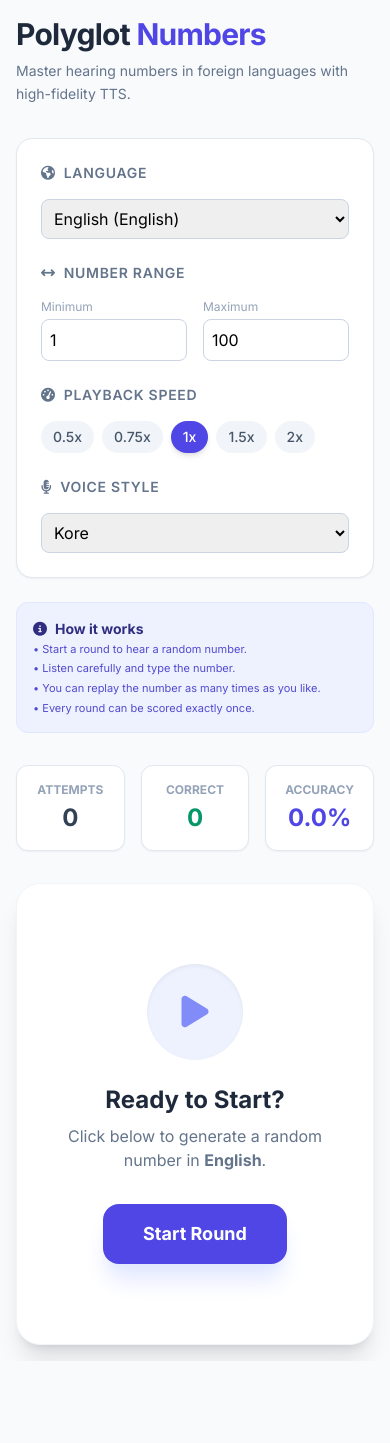
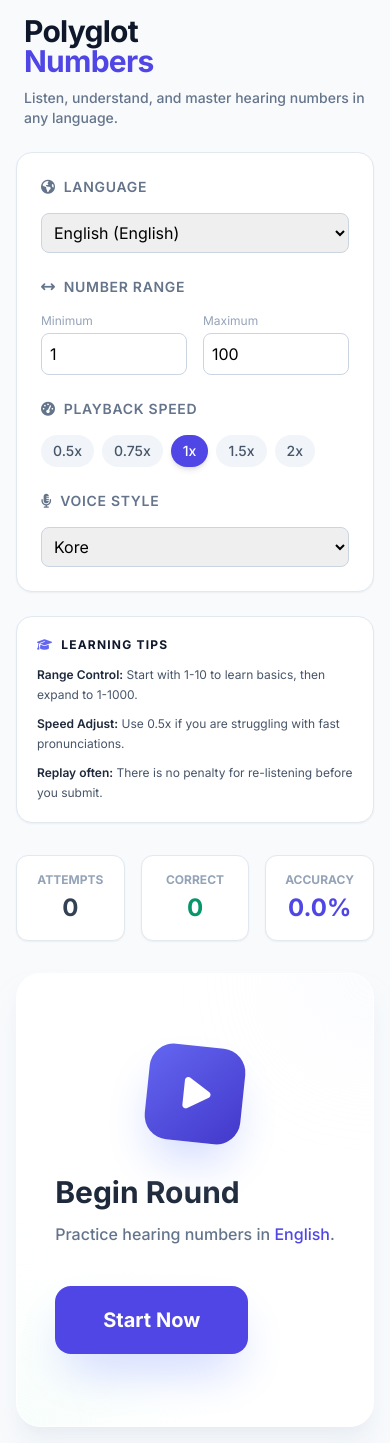
Before and after one commit to michael2004-source/michael2004-source, a React (Vite) app: page / in a window 390 px wide. Before the commit the page ends 1361 px from the top, so only its background shows below. Built offline with nearby package versions, Linux system fonts and the light colour scheme.

Commit message:
feat(gemini): Improve TTS prompt and API key handling
Refines the Gemini TTS prompt for better accuracy and ensures a fresh API key instance is used on each request. Enhances error handling for API key-related issues in `App.tsx` and provides immediate user feedback after API key selection.

```diff
--- a/App.tsx
+++ b/App.tsx
@@ -31,7 +31,6 @@ const App: React.FC = () => {
   const audioContextRef = useRef<AudioContext | null>(null);
   const activeSourceRef = useRef<AudioBufferSourceNode | null>(null);
 
-  // Initialize Audio Context on first interaction
   const initAudio = () => {
     if (!audioContextRef.current) {
       audioContextRef.current = new (window.AudioContext || (window as any).webkitAudioContext)({
@@ -49,17 +48,17 @@ const App: React.FC = () => {
         await (window as any).aistudio.openSelectKey();
         setNeedsApiKey(false);
         setFeedback(null);
+        // Prompt for immediate start after key selection
+        setFeedback({ type: 'info', message: 'API key updated. You can now start the round.' });
       }
     } catch (err) {
       console.error("Failed to open key selector", err);
     }
   };
 
-  // Logic: Generating a new number
   const startNewRound = useCallback(async () => {
     initAudio();
 
-    // Validate range
     if (minRange > maxRange) {
       setFeedback({ type: 'error', message: 'Invalid range: Minimum cannot be greater than maximum.' });
       return;
@@ -85,16 +84,22 @@ const App: React.FC = () => {
       const errorMessage = error?.message || "An unknown error occurred.";
       console.error("Round Start Error:", error);
 
-      if (errorMessage.includes("Requested entity was not found") || errorMessage.includes("API_KEY")) {
+      // Handle the specific error indicating an API key issue or quota problem
+      if (errorMessage.includes("Requested entity was not found") ||
+          errorMessage.includes("API_KEY") ||
+          errorMessage.includes("401") ||
+          errorMessage.includes("403")) {
         setNeedsApiKey(true);
         setFeedback({
           type: 'error',
-          message: 'The API key is missing or invalid for this model. Please select a valid API key from a paid project.'
+          message: 'The model requires a valid API key from a paid project. Please select or refresh your key.'
         });
       } else {
         setFeedback({
           type: 'error',
-          message: `API Error: ${errorMessage}`
+          message: errorMessage.includes("non-audio response")
+            ? "Gemini attempted to reply with text instead of speech. Retrying usually helps."
+            : `API Error: ${errorMessage}`
         });
       }
       setCurrentNumber(null);
@@ -103,11 +108,9 @@ const App: React.FC = () => {
     }
   }, [minRange, maxRange, language, voice]);
 
-  // Logic: Playing/Replaying the audio
   const playAudio = (buffer: AudioBuffer) => {
     if (!audioContextRef.current) return;
 
-    // Stop existing audio
     if (activeSourceRef.current) {
       try { activeSourceRef.current.stop(); } catch(e) {}
     }
@@ -120,19 +123,15 @@ const App: React.FC = () => {
     activeSourceRef.current = source;
   };
 
-  // Logic: Submitting an answer
   const handleSubmit = () => {
     if (currentNumber === null) return;
     if (isScored) {
-      setFeedback({ type: 'info', message: 'This round is already scored. Start a new round to continue!' });
+      setFeedback({ type: 'info', message: 'Round already scored. Try a new one!' });
       return;
     }
 
     const trimmedInput = userInput.trim();
-    if (trimmedInput === '') {
-       setFeedback({ type: 'error', message: 'Please enter a number before submitting.' });
-       return;
-    }
+    if (trimmedInput === '') return;
 
     const parsedInput = parseInt(trimmedInput);
     const isCorrect = parsedInput === currentNumber;
@@ -146,32 +145,31 @@ const App: React.FC = () => {
     setFeedback({
       type: isCorrect ? 'success' : 'error',
       message: isCorrect
-        ? `Correct! The number was indeed ${currentNumber}.`
-        : `Incorrect. The spoken number was ${currentNumber}.`
+        ? `Perfect! It was ${currentNumber}.`
+        : `Nope! The number spoken was ${currentNumber}.`
     });
   };
 
-  // Logic: Setting changes reset the round (Anti-Cheat)
   useEffect(() => {
     setCurrentNumber(null);
     setCurrentAudioBuffer(null);
     setUserInput('');
     setIsScored(false);
     setFeedback(null);
-  }, [language, minRange, maxRange]);
+  }, [language, minRange, maxRange, voice]);
 
   return (
-    <div className="min-h-screen p-4 md:p-8 flex items-center justify-center">
-      <div className="max-w-5xl w-full grid grid-cols-1 lg:grid-cols-12 gap-8">
+    <div className="min-h-screen p-4 md:p-8 flex items-center justify-center bg-slate-50">
+      <div className="max-w-5xl w-full grid grid-cols-1 lg:grid-cols-12 gap-8 items-start">
 
         {/* Sidebar Settings */}
-        <div className="lg:col-span-4 flex flex-col gap-6">
-          <div className="mb-2">
-            <h1 className="text-3xl font-extrabold text-slate-800 tracking-tight">
-              Polyglot <span className="text-indigo-600">Numbers</span>
+        <div className="lg:col-span-4 flex flex-col gap-6 lg:sticky lg:top-8">
+          <div className="px-2">
+            <h1 className="text-3xl font-extrabold text-slate-900 tracking-tight leading-none">
+              Polyglot <span className="text-indigo-600 block sm:inline">Numbers</span>
             </h1>
-            <p className="text-slate-500 mt-2 leading-relaxed text-sm">
-              Master hearing numbers in foreign languages with high-fidelity TTS.
+            <p className="text-slate-500 mt-3 text-sm font-medium">
+              Listen, understand, and master hearing numbers in any language.
             </p>
           </div>
 
@@ -189,96 +187,97 @@ const App: React.FC = () => {
             isGenerating={isGenerating}
           />
 
-          <div className="bg-indigo-50 border border-indigo-100 p-4 rounded-xl">
-             <h4 className="text-indigo-900 font-bold text-sm mb-1 flex items-center gap-2">
-               <i className="fa-solid fa-circle-info"></i> How it works
+          <div className="bg-white border border-slate-200 p-5 rounded-2xl shadow-sm">
+             <h4 className="text-slate-900 font-bold text-xs uppercase tracking-widest mb-3 flex items-center gap-2">
+               <i className="fa-solid fa-graduation-cap text-indigo-500"></i> Learning Tips
              </h4>
-             <ul className="text-indigo-700 text-[11px] space-y-1.5 opacity-90 leading-tight">
-               <li>• Start a round to hear a random number.</li>
-               <li>• Listen carefully and type the number.</li>
-               <li>• You can replay the number as many times as you like.</li>
-               <li>• Every round can be scored exactly once.</li>
+             <ul className="text-slate-600 text-xs space-y-2.5 leading-relaxed">
+               <li><span className="font-semibold text-slate-800">Range Control:</span> Start with 1-10 to learn basics, then expand to 1-1000.</li>
+               <li><span className="font-semibold text-slate-800">Speed Adjust:</span> Use 0.5x if you are struggling with fast pronunciations.</li>
+               <li><span className="font-semibold text-slate-800">Replay often:</span> There is no penalty for re-listening before you submit.</li>
              </ul>
           </div>
         </div>
 
-        {/* Main Interaction Area */}
-        <main className="lg:col-span-8 flex flex-col">
+        {/* Main Area */}
+        <main className="lg:col-span-8 flex flex-col h-full">
           <StatsTracker stats={stats} />
 
-          <div className="bg-white rounded-3xl shadow-xl border border-slate-100 p-8 flex-1 flex flex-col justify-center items-center text-center">
+          <div className="bg-white rounded-3xl shadow-xl shadow-slate-200/50 border border-white p-6 md:p-12 flex-1 flex flex-col justify-center items-center relative overflow-hidden">
+            {/* Background Accent */}
+            <div className="absolute top-0 right-0 w-32 h-32 bg-indigo-50 rounded-full -mr-16 -mt-16 opacity-50 blur-3xl"></div>
+            <div className="absolute bottom-0 left-0 w-48 h-48 bg-emerald-50 rounded-full -ml-24 -mb-24 opacity-50 blur-3xl"></div>
+
             {needsApiKey ? (
-              <div className="py-12">
-                <div className="w-20 h-20 bg-rose-50 rounded-full flex items-center justify-center mx-auto mb-6 text-rose-500 text-3xl">
+              <div className="py-8 relative z-10">
+                <div className="w-20 h-20 bg-rose-100 rounded-3xl flex items-center justify-center mx-auto mb-6 text-rose-600 text-3xl rotate-3 shadow-lg shadow-rose-100">
                   <i className="fa-solid fa-key"></i>
                 </div>
                 <h2 className="text-2xl font-bold text-slate-800 mb-2">API Key Required</h2>
-                <p className="text-slate-500 mb-8 max-w-sm mx-auto text-sm">
-                  This tool requires a valid API key from a paid project to access Gemini TTS models.
+                <p className="text-slate-500 mb-8 max-w-sm mx-auto text-sm leading-relaxed">
+                  The high-fidelity TTS models require an API key associated with a paid Google Cloud project.
                 </p>
                 <button
                   onClick={handleOpenSelectKey}
-                  className="bg-rose-600 hover:bg-rose-700 text-white font-bold py-3 px-8 rounded-xl transition-all shadow-lg shadow-rose-100"
+                  className="bg-slate-900 hover:bg-slate-800 text-white font-bold py-4 px-10 rounded-2xl transition-all shadow-xl shadow-slate-200 active:scale-95"
                 >
-                  Select API Key
+                  Configure API Key
                 </button>
-                <p className="mt-4 text-xs text-slate-400">
-                  Documentation: <a href="https://ai.google.dev/gemini-api/docs/billing" target="_blank" className="underline">ai.google.dev/gemini-api/docs/billing</a>
-                </p>
+                <div className="mt-6 text-[10px] text-slate-400 font-bold uppercase tracking-widest">
+                  <a href="https://ai.google.dev/gemini-api/docs/billing" target="_blank" className="hover:text-indigo-600 transition-colors">Billing Documentation ↗</a>
+                </div>
               </div>
             ) : !currentNumber && !isGenerating ? (
-              <div className="py-12">
-                <div className="w-24 h-24 bg-indigo-50 rounded-full flex items-center justify-center mx-auto mb-6 text-indigo-400 text-4xl shadow-inner">
-                  <i className="fa-solid fa-play"></i>
+              <div className="py-12 relative z-10">
+                <div className="w-24 h-24 bg-gradient-to-br from-indigo-500 to-indigo-700 rounded-3xl flex items-center justify-center mx-auto mb-8 text-white text-4xl shadow-2xl shadow-indigo-200 transform rotate-6">
+                  <i className="fa-solid fa-play ml-1"></i>
                 </div>
-                <h2 className="text-2xl font-bold text-slate-800 mb-2">Ready to Start?</h2>
-                <p className="text-slate-500 mb-8 max-w-xs mx-auto">
-                  Click below to generate a random number in <strong>{language.name}</strong>.
+                <h2 className="text-3xl font-black text-slate-800 mb-3">Begin Round</h2>
+                <p className="text-slate-500 mb-10 max-w-xs mx-auto font-medium">
+                  Practice hearing numbers in <span className="text-indigo-600">{language.name}</span>.
                 </p>
                 <button
                   onClick={startNewRound}
-                  className="bg-indigo-600 hover:bg-indigo-700 text-white font-bold py-4 px-10 rounded-2xl shadow-xl shadow-indigo-100 transition-all transform hover:-translate-y-1 active:scale-95 text-lg"
+                  className="bg-indigo-600 hover:bg-indigo-700 text-white font-bold py-5 px-12 rounded-2xl shadow-2xl shadow-indigo-200 transition-all transform hover:-translate-y-1 active:scale-95 text-xl"
                 >
-                  Start Round
+                  Start Now
                 </button>
               </div>
             ) : isGenerating ? (
-              <div className="py-12">
-                <div className="relative w-16 h-16 mx-auto mb-6">
-                   <div className="absolute inset-0 rounded-full border-4 border-slate-100"></div>
-                   <div className="absolute inset-0 rounded-full border-4 border-indigo-600 border-t-transparent animate-spin"></div>
+              <div className="py-12 relative z-10">
+                <div className="w-16 h-16 mx-auto mb-8 relative">
+                   <div className="absolute inset-0 rounded-full border-[6px] border-indigo-50"></div>
+                   <div className="absolute inset-0 rounded-full border-[6px] border-indigo-600 border-t-transparent animate-spin"></div>
                 </div>
-                <h2 className="text-xl font-bold text-slate-700">Speaking...</h2>
-                <p className="text-slate-400 mt-2 text-sm">Generating audio via Gemini API</p>
+                <h2 className="text-2xl font-bold text-slate-800">Generating Audio...</h2>
+                <p className="text-slate-400 mt-3 font-medium animate-pulse">Requesting voice synthesis</p>
               </div>
             ) : (
-              <div className="w-full max-w-md">
-                <div className="mb-10">
+              <div className="w-full max-w-sm relative z-10">
+                <div className="mb-12">
                   <button
                     onClick={() => currentAudioBuffer && playAudio(currentAudioBuffer)}
-                    className="group relative w-24 h-24 bg-indigo-50 hover:bg-indigo-600 rounded-full flex items-center justify-center mx-auto mb-4 transition-all duration-300 shadow-sm"
+                    className="group relative w-32 h-32 bg-slate-50 hover:bg-indigo-600 rounded-full flex items-center justify-center mx-auto transition-all duration-500 shadow-inner border-8 border-white"
                   >
-                    <i className="fa-solid fa-volume-high text-3xl text-indigo-600 group-hover:text-white transition-colors"></i>
-                    <span className="absolute -bottom-10 left-1/2 -translate-x-1/2 text-[10px] font-bold text-slate-400 uppercase tracking-widest group-hover:text-indigo-600 transition-colors">
-                      Replay
+                    <i className="fa-solid fa-volume-high text-4xl text-indigo-600 group-hover:text-white transition-colors"></i>
+                    <div className="absolute inset-0 rounded-full border-2 border-indigo-100 group-hover:scale-110 group-hover:opacity-0 transition-all duration-500"></div>
+                    <span className="absolute -bottom-12 left-1/2 -translate-x-1/2 text-[10px] font-bold text-slate-400 uppercase tracking-widest group-hover:text-indigo-600 transition-colors">
+                      Replay Number
                     </span>
                   </button>
                 </div>
 
-                <div className="space-y-6">
-                  <div>
-                    <label className="block text-left text-xs font-bold text-slate-400 uppercase mb-2 ml-1">
-                      Your Answer
-                    </label>
+                <div className="space-y-8">
+                  <div className="relative">
                     <input
                       type="number"
                       value={userInput}
                       onChange={(e) => setUserInput(e.target.value)}
                       onKeyDown={(e) => e.key === 'Enter' && handleSubmit()}
-                      placeholder="?"
+                      placeholder="Enter the digits..."
                       disabled={isScored}
                       autoFocus
-                      className="w-full text-4xl font-bold py-4 px-6 rounded-2xl border-2 border-slate-100 focus:border-indigo-500 focus:ring-4 focus:ring-indigo-50 outline-none text-center transition-all disabled:bg-slate-50 disabled:text-slate-400"
+                      className="w-full text-5xl font-black py-6 px-4 rounded-3xl border-2 border-slate-100 focus:border-indigo-500 focus:ring-[12px] focus:ring-indigo-50 outline-none text-center transition-all disabled:bg-slate-50 disabled:text-slate-300 placeholder:text-slate-200 placeholder:font-bold"
                     />
                   </div>
 
@@ -286,40 +285,46 @@ const App: React.FC = () => {
                     <button
                       onClick={startNewRound}
                       disabled={isGenerating}
-                      className="flex-1 bg-slate-100 hover:bg-slate-200 text-slate-600 font-bold py-4 rounded-xl transition-all"
+                      className="flex-1 bg-slate-100 hover:bg-slate-200 text-slate-600 font-bold py-4 rounded-2xl transition-all active:scale-95"
                     >
-                      New Round
+                      Skip
                     </button>
                     <button
                       onClick={handleSubmit}
                       disabled={isScored || isGenerating || !userInput}
-                      className="flex-[2] bg-indigo-600 hover:bg-indigo-700 text-white font-bold py-4 rounded-xl shadow-lg shadow-indigo-100 transition-all disabled:bg-slate-300 disabled:shadow-none"
+                      className="flex-[2] bg-indigo-600 hover:bg-indigo-700 text-white font-bold py-4 rounded-2xl shadow-xl shadow-indigo-100 transition-all disabled:bg-slate-300 disabled:shadow-none active:scale-95"
                     >
-                      Check Answer
+                      Submit Answer
                     </button>
                   </div>
                 </div>
 
                 {feedback && (
-                  <div className={`mt-8 p-5 rounded-2xl text-sm font-medium animate-in fade-in slide-in-from-bottom-2 duration-300 border ${
+                  <div className={`mt-10 p-6 rounded-3xl text-sm font-semibold animate-in fade-in zoom-in-95 duration-500 border-2 ${
                     feedback.type === 'success' ? 'bg-emerald-50 text-emerald-700 border-emerald-100' :
                     feedback.type === 'error' ? 'bg-rose-50 text-rose-700 border-rose-100' :
-                    'bg-sky-50 text-sky-700 border-sky-100'
+                    'bg-slate-50 text-slate-700 border-slate-100'
                   }`}>
-                    <div className="flex items-start gap-3">
-                      <i className={`fa-solid mt-0.5 ${
-                        feedback.type === 'success' ? 'fa-circle-check text-emerald-500' :
-                        feedback.type === 'error' ? 'fa-circle-exclamation text-rose-500' :
-                        'fa-circle-info text-sky-500'
-                      } text-lg`}></i>
-                      <p className="text-left flex-1">{feedback.message}</p>
+                    <div className="flex items-center gap-4">
+                      <div className={`w-10 h-10 rounded-2xl flex items-center justify-center text-lg ${
+                         feedback.type === 'success' ? 'bg-emerald-500 text-white' :
+                         feedback.type === 'error' ? 'bg-rose-500 text-white' :
+                         'bg-slate-500 text-white'
+                      }`}>
+                        <i className={`fa-solid ${
+                          feedback.type === 'success' ? 'fa-check' :
+                          feedback.type === 'error' ? 'fa-xmark' :
+                          'fa-info'
+                        }`}></i>
+                      </div>
+                      <p className="text-left flex-1 leading-snug">{feedback.message}</p>
                     </div>
                     {isScored && (
                       <button
                         onClick={startNewRound}
-                        className="mt-4 w-full py-2 bg-white/50 hover:bg-white text-indigo-600 rounded-lg font-bold transition-all border border-indigo-100"
+                        className="mt-5 w-full py-3 bg-white hover:bg-indigo-50 text-indigo-600 rounded-xl font-black transition-all border-2 border-slate-100 shadow-sm flex items-center justify-center gap-2"
                       >
-                        Next Challenge →
+                        Try Another One <i className="fa-solid fa-arrow-right text-xs"></i>
                       </button>
                     )}
                   </div>
```
Also changed, not shown: services/geminiService.ts (+18 -17 lines).
